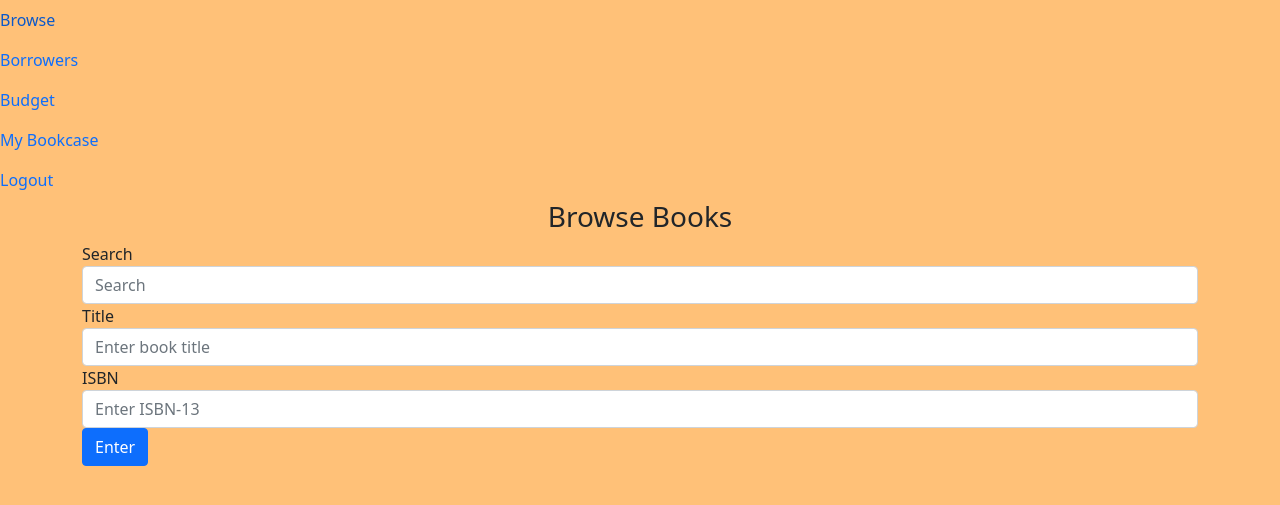
After one commit to Champelo/bookcase, a Flask app: page /user/add-book in a window 1280 px wide. The commit adds this page. Shown: the top 505 px of the page. Run offline with Flask 2, Linux system fonts and the light colour scheme; the visitor is signed in with stand-in values (Sample User, id 1); some libraries are stand-ins or nearby versions.

Commit message:
Created routes and html files for getting, creating and updating books. Created the book table and edited the urls to help with routing issues

```diff
--- a/bookcase/__init__.py
+++ b/bookcase/__init__.py
@@ -13,8 +13,6 @@ def create_app(test_config=None):
         #FIXME: Remember to change this to something more secure when deploying.
         SECRET_KEY='123'
     )
-    app.config['FLASK_APP'] = 'bookcase'
-    app.config['FLASK_ENV'] = 'development'
     app.config['TESTING'] = True
     app.config['SQLALCHEMY_ECHO'] = True
     app.config['SQLALCHEMY_DATABASE_URI'] = 'sqlite:///bookcase.db'
--- a/bookcase/auth.py
+++ b/bookcase/auth.py
@@ -33,9 +33,9 @@ def logout():
 @auth_blueprint.route('/sign-up', methods=['GET', 'POST'])
 def sign_up():
     if request.method == 'POST':
-        email = request.form.get['email']
-        password = request.form.get['password']
-        con_password = request.form.get['con_password']
+        email = request.form['email']
+        password = request.form['password']
+        con_password = request.form['con_password']
         if len(email) < 4:
             flash("Email shorter than 4", category='error')
         elif len(password) < 4:
--- a/bookcase/models.py
+++ b/bookcase/models.py
@@ -5,3 +5,7 @@ class User(db.Model, UserMixin):
     id = db.Column(db.Integer, primary_key=True)
     email = db.Column(db.String(), unique=True, nullable=False)
     password = db.Column(db.String(), unique=True, nullable=False)
+
+class Book(db.Model):
+    isbn = db.Column(db.String(13), primary_key=True)
+    title = db.Column(db.String(), nullable=False)
--- a/bookcase/templates/base.html
+++ b/bookcase/templates/base.html
@@ -5,6 +5,9 @@
     <meta http-equiv="X-UA-Compatible" content="IE=edge">
     <meta name="viewport" content="width=device-width, initial-scale=1.0">
     <link href="https://cdn.jsdelivr.net/npm/bootstrap@5.0.1/dist/css/bootstrap.min.css" rel="stylesheet" integrity="sha384-+0n0xVW2eSR5OomGNYDnhzAbDsOXxcvSN1TPprVMTNDbiYZCxYbOOl7+AMvyTG2x" crossorigin="anonymous">
+    <script src="jquery-3.6.0.min.js"></script>
+    <script type="text/javascript" src="config.js"></script>
+    <script src="script.js"></script>
     <title>{% block title %}{% endblock %} - Bookcase</title>
     {% with messages = get_flashed_messages(with_categories=true) %}
         {% if messages %}
@@ -20,13 +23,14 @@
     <nav>
         <div class="navbar-nav">
             {% if current_user.is_authenticated %}
+                <a class="nav-item nav-link" href="http://127.0.0.1:5000/user/add-book">Browse</a>
                 <a class="nav-item nav-link" href="#">Borrowers</a>
                 <a class="nav-item nav-link" href="#">Budget</a>
-                <a class="nav-item nav-link" href="#">Browse</a>
-                <a class="nav-item nav-link" href="../auth/logout">Logout</a>
+                <a class="nav-item nav-link" href="http://127.0.0.1:5000/user/view-bookcase">My Bookcase</a>
+                <a class="nav-item nav-link" href="http://127.0.0.1:5000/auth/logout">Logout</a>
             {% else %}
-                <a class="nav-item nav-link" href="../auth/sign-up">Signup</a>
-                <a class="nav-item nav-link" href="../auth/login">Login</a>
+                <a class="nav-item nav-link" href="http://127.0.0.1:5000/auth/sign-up">Signup</a>
+                <a class="nav-item nav-link" href="http://127.0.0.1:5000/auth/login">Login</a>
             {% endif %}
         </div>
     </nav>
--- /dev/null
+++ b/bookcase/templates/bookcase-app/addbook.html
@@ -0,0 +1,24 @@
+{% extends "base.html" %}
+
+{% block title %}Browse Books{% endblock %}
+
+{% block content %}
+    <h3 align="center">Browse Books</h3>
+    <form>
+        <div class="form-group">
+            <label for="search">Search</label>
+            <input type="text" class="form-control" name="search" placeholder="Search">
+        </div>
+    </form>
+    <form method="post">
+        <div class="form-group">
+            <label for="title">Title</label>
+            <input type="text" class="form-control" name="title" placeholder="Enter book title">
+        </div>
+        <div class="form-group">
+            <label for="isbn">ISBN</label>
+            <input type="text" class="form-control" name="isbn" placeholder="Enter ISBN-13">
+        </div>
+        <button class="btn btn-primary" type="submit" value="Submit">Enter</button>
+    </form>
+{% endblock %}
--- a/bookcase/views.py
+++ b/bookcase/views.py
@@ -1,6 +1,7 @@
-from flask import render_template, Blueprint
+from flask import render_template, Blueprint, request, redirect, url_for, flash
 from flask_login import current_user, login_required
-
+from .models import Book
+from . import db
 
 views_blueprint = Blueprint('views', __name__, url_prefix='/user')
 
@@ -8,3 +9,46 @@ views_blueprint = Blueprint('views', __name__, url_prefix='/user')
 @login_required
 def dashboard():
     return render_template('bookcase-app/dashboard.html', user=current_user)
+
+@views_blueprint.route('/view-bookcase')
+@login_required
+def view_bookcase():
+    book_case = db.session.query(Book)
+    return render_template('bookcase-app/view-bookcase.html', user=current_user, book_case=book_case)
+
+@views_blueprint.route('/add-book', methods=['GET', 'POST'])
+@login_required
+def add_book():
+    if request.method == 'POST':
+        title = request.form['title']
+        isbn = request.form['isbn']
+        if len(isbn) != 13:
+            flash('ISBN is not 13 characters')
+        elif len(title) < 1:
+            flash('Please enter book title')
+        elif bool(db.session.query(Book.isbn).filter_by(isbn=isbn).first()) == True:
+            flash('Book already exists', category='error')
+        else:
+            new_book = Book(title=title, isbn=isbn)
+            db.session.add(new_book)
+            db.session.commit()
+            return redirect(url_for('views.view_bookcase'))
+    return render_template('bookcase-app/addbook.html', user=current_user)
+
+@views_blueprint.route('/book-profile/<string:isbn>')
+@login_required
+def book_profile(isbn):
+    book = db.session.query(Book).filter_by(isbn=isbn).first()
+    return render_template('bookcase-app/book-profile.html', user=current_user, book=book)
+
+@views_blueprint.route('/update-book/<string:isbn>', methods=['GET', 'POST'])
+@login_required
+def update_book(isbn):
+    book = db.session.query(Book).filter_by(isbn=isbn).first()
+    if request.method == 'POST':
+        title = request.form['title']
+        book.title = title
+        db.session.commit()
+        return redirect(url_for('views.book_profile', isbn=isbn))
+
+    return render_template('bookcase-app/update.html', user=current_user, book=book)
```
Also changed, not shown: bookcase/templates/bookcase-app/book-profile.html (+14 -0 lines), bookcase/templates/bookcase-app/update.html (+16 -0 lines), bookcase/templates/bookcase-app/view-bookcase.html (added, +15 -0 lines), bookcase/static/script.js (added), bookcase/templates/bookcase-app/book-library.html (deleted), 1 other file.
